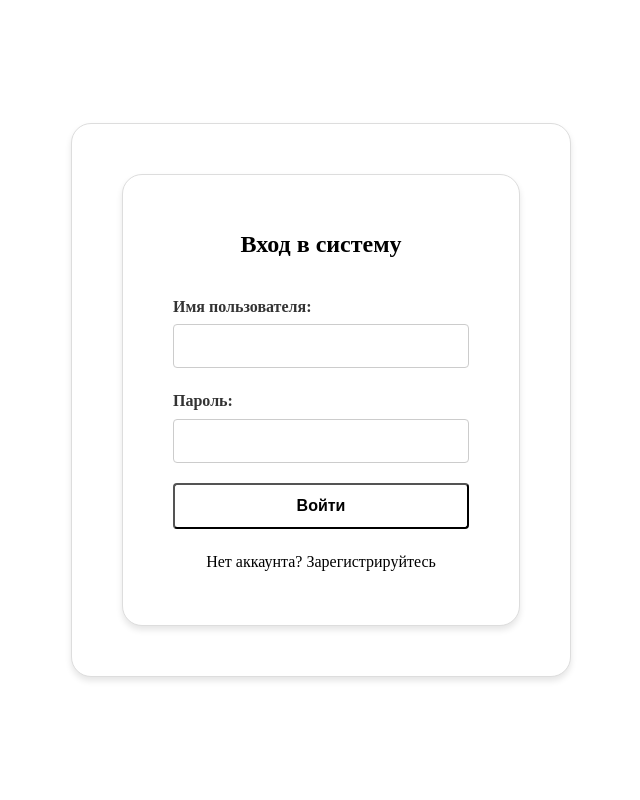
After one commit to un1queS/passwords, a Flask app: page /login in a window 1280 px wide. The commit adds this page. Shown: the whole page, without its empty margins (319-959 px from the left). Run offline with Flask 3, Linux system fonts and the light colour scheme.

Commit message:
Add files via upload

```diff
--- a/geng/app.py
+++ b/geng/app.py
@@ -1,8 +1,49 @@
-from flask import Flask, render_template, request
+from flask import Flask, render_template, request, session, redirect, url_for, flash
 import random
 import string
+import os
 
 app = Flask(__name__)
+app.secret_key = 'secret-key'
+USERS_FILE = 'users.txt'
+PASSWORDS_FILE = 'saved_passwords.txt'
+
+def load_users():
+    """Загружает пользователей из txt файла"""
+    users = {}
+    if os.path.exists(USERS_FILE):
+        with open(USERS_FILE, 'r', encoding='utf-8') as f:
+            for line in f:
+                line = line.strip()
+                if line and ':' in line:
+                    parts = line.split(':', 1)
+                    if len(parts) >= 2:
+                        username = parts[0]
+                        password_hash = parts[1]
+                        users[username] = {
+                            'password': password_hash
+                        }
+    return users
+
+def save_users(users):
+    """Сохраняет пользователей в txt файл"""
+    with open(USERS_FILE, 'w', encoding='utf-8') as f:
+        for username, data in users.items():
+            f.write(f"{username}:{data['password']}\n")
+
+def save_password_to_file(password, username):
+    """Сохраняет пароль в txt файл"""
+    with open(PASSWORDS_FILE, 'a', encoding='utf-8') as f:
+        f.write(f"{username}: {password}\n")
+
+def login_required(f):
+    """Декоратор для проверки авторизации"""
+    def decorated_function(*args, **kwargs):
+        if 'user_id' not in session:
+            return redirect(url_for('login'))
+        return f(*args, **kwargs)
+    decorated_function.__name__ = f.__name__
+    return decorated_function
 
 def generate_password(length=12, use_uppercase=False, use_lowercase=True,
                      use_numbers=True, use_special=False):
@@ -24,6 +65,7 @@ def generate_password(length=12, use_uppercase=False, use_lowercase=True,
     return password
 
 @app.route('/', methods=['GET', 'POST'])
+@login_required
 def index():
     password = ""
 
@@ -54,5 +96,60 @@ def index():
 
     return render_template('index.html', password=password)
 
+@app.route('/login', methods=['GET', 'POST'])
+def login():
+    if request.method == 'POST':
+        username = request.form['username']
+        password = request.form['password']
+
+        users = load_users()
+        if username in users and users[username]['password'] == password:
+            session['user_id'] = username
+            session['username'] = username
+            return redirect(url_for('index'))
+        else:
+            flash('Неверное имя пользователя или пароль')
+
+    return render_template('login.html')
+
+@app.route('/register', methods=['GET', 'POST'])
+def register():
+    if request.method == 'POST':
+        username = request.form['username']
+        password = request.form['password']
+        confirm_password = request.form['confirm_password']
+
+        if password != confirm_password:
+            flash('Пароли не совпадают')
+            return render_template('register.html')
+
+        users = load_users()
+        if username in users:
+            flash('Пользователь с таким именем уже существует')
+            return render_template('register.html')
+
+        users[username] = {
+            'password': password
+        }
+        save_users(users)
+
+        flash('Регистрация успешна! Теперь вы можете войти в систему.')
+        return redirect(url_for('login'))
+
+    return render_template('register.html')
+
+@app.route('/logout')
+def logout():
+    session.clear()
+    return redirect(url_for('login'))
+
+@app.route('/save_password', methods=['POST'])
+@login_required
+def save_password():
+    password = request.form.get('password')
+    if password:
+        save_password_to_file(password, session['username'])
+    return redirect(url_for('index'))
+
 if __name__ == '__main__':
     app.run(debug=True)
--- /dev/null
+++ b/geng/saved_passwords.txt
@@ -0,0 +1,6 @@
+admin: j154k7vdwq14
+admin: e0ilxuxoif60
+admin: egjtam8u4fhy
+admin: qe8aks075ht8
+admin: m9duogiqk8su
+admin: 6lz1rxedaz25
--- a/geng/static/style.css
+++ b/geng/static/style.css
@@ -22,6 +22,106 @@ body {
     max-width: 500px;
     width: 100%;
     border: 1px solid #ddd;
+}
+
+.main-container {
+    background: white;
+    padding: 50px;
+    border-radius: 20px;
+    box-shadow: 0 4px 6px rgba(0, 0, 0, 0.1);
+    max-width: 500px;
+    width: 100%;
+    border: 1px solid #ddd;
+}
+
+.user-info {
+    display: flex;
+    justify-content: space-between;
+    align-items: center;
+    margin-bottom: 20px;
+    padding: 10px;
+    background: #f8f9fa;
+    border-radius: 6px;
+    border: 1px solid #e9ecef;
+}
+
+.logout-btn {
+    color: #000000;
+    text-decoration: none;
+    padding: 5px 10px;
+    border: 1px solid #000000;
+    border-radius: 4px;
+    font-size: 12px;
+}
+
+
+
+.auth-container {
+    background: white;
+    padding: 50px;
+    border-radius: 20px;
+    box-shadow: 0 4px 6px rgba(0, 0, 0, 0.1);
+    max-width: 400px;
+    width: 100%;
+    border: 1px solid #ddd;
+}
+
+.auth-form h2 {
+    text-align: center;
+    margin-bottom: 30px;
+    color: #000000;
+    font-size: 24px;
+    font-weight: bold;
+}
+
+.form-group {
+    margin-bottom: 20px;
+}
+
+.form-group label {
+    display: block;
+    margin-bottom: 5px;
+    color: #333;
+    font-weight: bold;
+}
+
+.form-group input {
+    width: 100%;
+    padding: 12px;
+    border: 1px solid #ccc;
+    border-radius: 4px;
+    font-size: 16px;
+}
+
+.btn {
+    width: 100%;
+    padding: 12px;
+    border-radius: 4px;
+    font-size: 16px;
+    font-weight: bold;
+    cursor: pointer;
+    text-decoration: none;
+    display: inline-block;
+    text-align: center;
+}
+
+.btn-primary {
+    background: #ffffff;
+    color: rgb(0, 0, 0);
+}
+
+.auth-link {
+    text-align: center;
+    margin-top: 20px;
+}
+
+.auth-link a {
+    color: #000000;
+    text-decoration: none;
+}
+
+.auth-link a:hover {
+    text-decoration: underline;
 }
 
 h1 {
--- /dev/null
+++ b/geng/templates/login.html
@@ -0,0 +1,40 @@
+<!DOCTYPE html>
+<html lang="ru">
+<head>
+    <meta charset="UTF-8">
+    <meta name="viewport" content="width=device-width, initial-scale=1.0">
+    <title>Вход в систему - Генератор паролей</title>
+    <link rel="stylesheet" href="{{ url_for('static', filename='style.css') }}">
+</head>
+<body>
+    <div class="container">
+        <div class="auth-container">
+            <div class="auth-form">
+                <h2>Вход в систему</h2>
+                {% with messages = get_flashed_messages() %}
+                    {% if messages %}
+                        {% for message in messages %}
+                            <div class="flash-message error">{{ message }}</div>
+                        {% endfor %}
+                    {% endif %}
+                {% endwith %}
+                <form method="POST">
+                    <div class="form-group">
+                        <label for="username">Имя пользователя:</label>
+                        <input type="text" id="username" name="username">
+                    </div>
+
+                    <div class="form-group">
+                        <label for="password">Пароль:</label>
+                        <input type="password" id="password" name="password">
+                    </div>
+                    <button type="submit" class="btn btn-primary">Войти</button>
+                </form>
+                <p class="auth-link">
+                    Нет аккаунта? <a href="{{ url_for('register') }}">Зарегистрируйтесь</a>
+                </p>
+            </div>
+        </div>
+    </div>
+</body>
+</html>
--- /dev/null
+++ b/geng/users.txt
@@ -0,0 +1 @@
+admin:123
```
Also changed, not shown: other parts of geng/static/style.css (+52 -3 lines), geng/templates/index.html (+17 -3 lines), geng/templates/register.html (added, +39 -0 lines).
